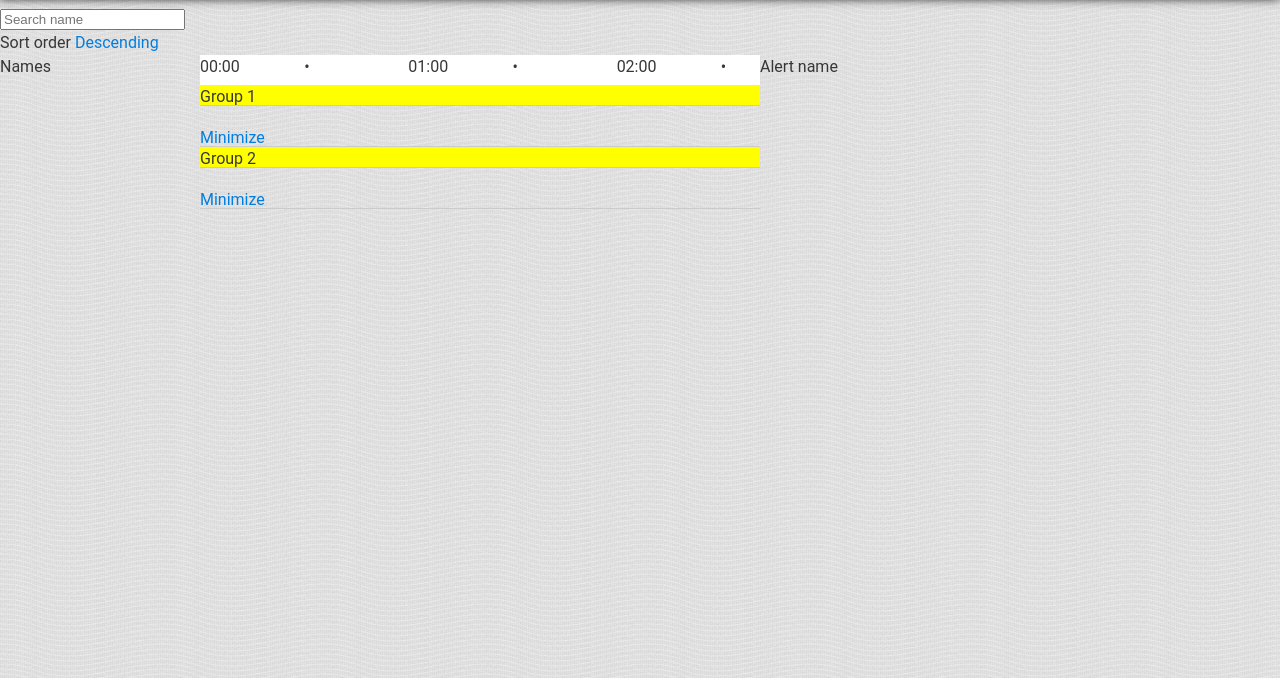
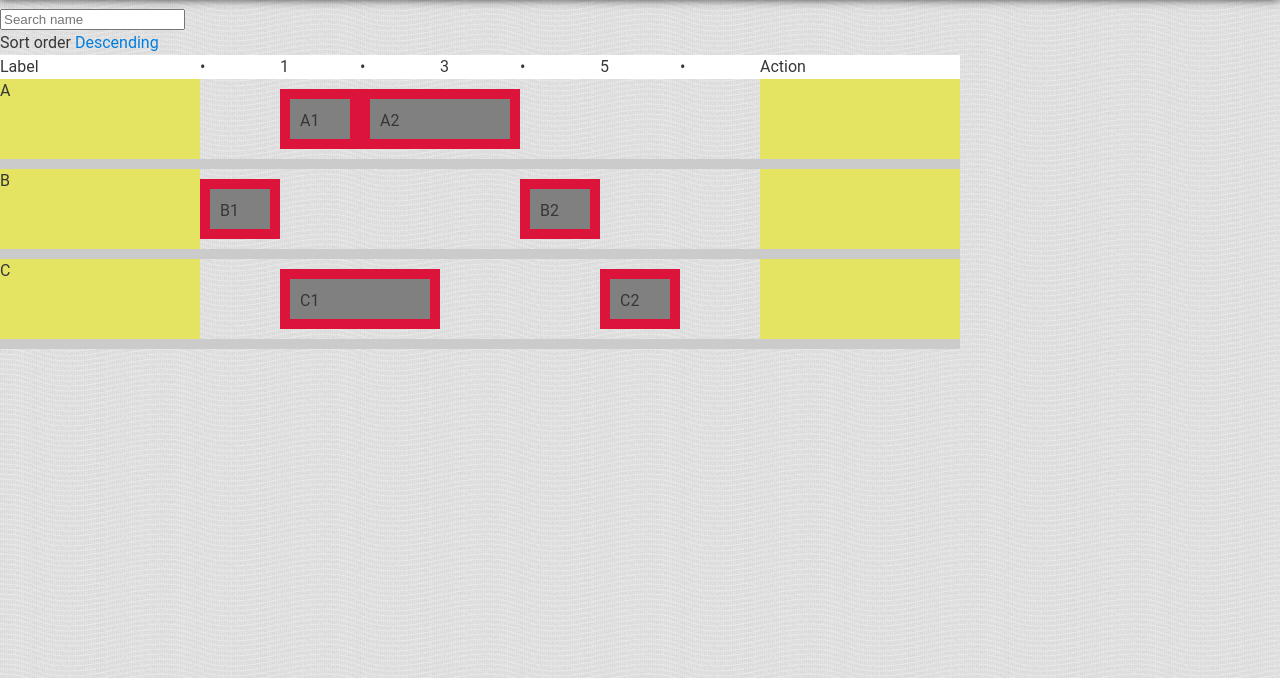
Before and after one commit to narensulegai/angular-gantt, a plain HTML site: page index.html in a window 1280 px wide. Shown: the part 122-800 px from the top of the page. Drawn offline with Linux system fonts and the light colour scheme.

Commit message:
Simpler styling

```diff
--- a/index.html
+++ b/index.html
@@ -33,52 +33,42 @@
 <div class="outer">
 
 
-    <div ng-controller="SampleGnattChartCtrl" class="sample-gantt-chart" ng-init="predicate='label';rev=false">
-        <div class="sample-gantt-chart" ng-init="predicate='label';rev=false">
+    <div ng-controller="SampleGnattChartCtrl" ng-init="reverse=false">
         <div>
             <input type="text" ng-model="search" placeholder="Search name"/>
 
             <div>
                 Sort order
-                    <a ng-click="rev=true" ng-hide="rev">Descending</a>
-                    <a ng-click="rev=false" ng-show="rev">Ascending</a>
+                <a ng-click="reverse=true" ng-hide="reverse">Descending</a>
+                <a ng-click="reverse=false" ng-show="reverse">Ascending</a>
             </div>
         </div>
 
         <div gantt-chart ng-begin="scaleBegin" ng-end="scaleEnd" ng-interval="interval"
-                 ng-label-title="Names" ng-action-title="Alert name" ng-format="formatTime(tic)"
+             ng-label-title="Label" ng-action-title="Action" ng-format="formatTime(tic)"
              ng-scroll-left="scrollLeft" class="scroll-vertical">
 
-                <div ng-repeat="group in groups" ng-init="groupNum = $index">
 
-                    <div gantt-row>
-                        <div gantt-label-container>
-                            <div style="height: 20px;background: #ffff00">
-                                {{ group.group.name }}
+            <div gantt-row ng-repeat="row in data | filter:search | orderBy : 'label' : reverse">
+                <div gantt-label-container style="background: rgb(228, 228, 98)">
+                    <div>
+                        {{ row.label }}
                     </div>
                 </div>
                 <div gantt-bar-container>
-                            <div gantt-bar ng-begin="highlightRegionStart" ng-end="highlightRegionEnd">
-                                <div style="height: 20px;background: grey"></div>
+                    <div gantt-bar ng-repeat="bar in row.bars" ng-begin="bar.start" ng-end="bar.end">
+                        <div style="height: 20px;background: grey;border: 10px solid crimson;padding: 10px">
+                            {{ bar.label }}
                         </div>
                     </div>
-                        <div gantt-action-container>
-                            <div style="height: 20px">
-                                <div ng-click="group.group.minimized=true" ng-hide="group.group.minimized">
-                                    <a>Minimize</a>
                 </div>
-                                <div ng-click="group.group.minimized=false" ng-show="group.group.minimized">
-                                    <a>Maximize</a>
-                                </div>
-                            </div>
+                <div gantt-action-container style="background: rgb(228, 228, 98)">
                 </div>
             </div>
 
         </div>
     </div>
-        </div>
 
-    </div>
 
 </div>
 
--- a/javascripts/controllers/sample_gnatt_chart.js
+++ b/javascripts/controllers/sample_gnatt_chart.js
@@ -7,9 +7,7 @@ angular.module('ganttDemo')
             return moment().startOf('day').add('hours', i).toDate().getTime();
         };
 
-        $scope.scaleBegin = offset(0);
-        $scope.scaleEnd = offset(24);
-        $scope.interval = offset(0.5) - offset(0);
+
         $scope.currentTime = offset(5);
         $scope.highlightRegionStart = offset(6);
         $scope.highlightRegionEnd = offset(7);
@@ -43,96 +41,23 @@ angular.module('ganttDemo')
             return true;
         };
 
-        $scope.groups = [
-            {
-                group: {name: 'Group 1', minimized: false},
-                rows: [
-                    {
-                        label: 'Naren',
-                        tasks: [
-                            {
-                                start: offset(1),
-                                end: offset(2),
-                                label: 'Third Naren'
-                            }
-                        ]
-                    },
-                    {
-                        label: 'Parker',
-                        tasks: [
-                            {
-                                start: offset(11),
-                                end: offset(13),
-                                label: 'Fourth Parker'
-                            }
-                        ]
-                    },
-                    {
-                        label: 'Zen',
-                        tasks: [
-                            {
-                                start: offset(12),
-                                end: offset(13),
-                                label: 'Fifth Zen'
-                            }
-                        ]
-                    }
-                ]
-            },
-            {
-                group: {name: 'Group 2', minimized: false},
-                rows: [
-                    {
-                        label: 'Aditya',
-                        tasks: [
-                            {
-                                start: offset(6),
-                                end: offset(9),
-                                label: 'First Aditya'
-                            },
-                            {
-                                start: offset(7),
-                                end: offset(10),
-                                label: 'First Aditya'
-                            }
-                        ],
-                        shifts: [
-                            {
-                                start: offset(0),
-                                end: offset(6),
-                                type: 'OUT'
-                            },
-                            {
-                                start: offset(6),
-                                end: offset(19),
-                                type: 'IN'
-                            }
-                        ]
-                    },
-                    {
-                        label: 'Chris',
-                        tasks: [
-                            {
-                                start: offset(7),
-                                end: offset(9),
-                                label: 'Second Chris'
-                            }
-                        ],
-                        shifts: [
-                            {
-                                start: offset(0),
-                                end: offset(6),
-                                type: 'OUT'
-                            },
-                            {
-                                start: offset(6),
-                                end: offset(19),
-                                type: 'IN'
-                            }
-                        ]
-                    }
-                ]
-            }
+        $scope.scaleBegin = 0;
+        $scope.scaleEnd = 10;
+        $scope.interval = 1;
+
+        $scope.data = [
+            {label: 'A', bars: [
+                {label: 'A1', start: 1, end: 2},
+                {label: 'A2', start: 2, end: 4}
+            ]},
+            {label: 'B', bars: [
+                {label: 'B1', start: 0, end: 1},
+                {label: 'B2', start: 4, end: 5}
+            ]},
+            {label: 'C', bars: [
+                {label: 'C1', start: 1, end: 3},
+                {label: 'C2', start: 5, end: 6}
+            ]}
         ];
 
         $scope.remove = function (row) {
@@ -150,7 +75,7 @@ angular.module('ganttDemo')
         };
 
         $scope.formatTime = function (t) {
-            return moment(t).minutes() % 60 ? '•' : moment(t).format('HH:mm');
+            return t % 2 ? t : '•';
         };
 
     });
--- a/javascripts/directives/gantt_chart.js
+++ b/javascripts/directives/gantt_chart.js
@@ -78,7 +78,7 @@ angular.module('ganttDemo')
                             var r = scope.rows[angular.element(e).scope().$id];
 
                             if (r.scope.ganttLabelContainer) {
-                                r.scope.ganttLabelContainer.element[0].clientHeight = r.scope.height;
+                                r.scope.ganttLabelContainer.element[0].style.height = r.element[0].clientHeight + 'px';
                                 m.push(r.scope.ganttLabelContainer.element);
                                 element[0].querySelector('.gantt-labels').appendChild(r.scope.ganttLabelContainer.element[0]);
                             }
@@ -90,7 +90,7 @@ angular.module('ganttDemo')
                         if (angular.element(e).scope()) {
                             var r = scope.rows[angular.element(e).scope().$id];
                             if (r.scope.ganttActionContainer) {
-                                r.scope.ganttActionContainer.element[0].clientHeight = r.scope.height;
+                                r.scope.ganttActionContainer.element[0].style.height = r.element[0].clientHeight + 'px';
                                 m.push(r.scope.ganttActionContainer.element);
                                 element[0].querySelector('.gantt-actions').appendChild(r.scope.ganttActionContainer.element[0]);
                             }
@@ -112,7 +112,7 @@ angular.module('ganttDemo')
                 };
 
                 scope.purge = function () {
-                    _.each(element.find('[gantt-action-container], [gantt-label-container]'), function (e) {
+                    _.each(element[0].querySelectorAll('[gantt-action-container], [gantt-label-container]'), function (e) {
                         if (angular.element(e).scope().$$destroyed) {
                             angular.element(e).remove();
                         }
--- a/stylesheets/gantt_chart.css
+++ b/stylesheets/gantt_chart.css
@@ -5,12 +5,6 @@
 
 .gantt-left-container {
     width: 200px;
-}
-
-[scale] {
-    width: 500px;
-    height: 30px;
-    background: white;
 }
 
 .gantt-right-container {
@@ -26,21 +20,23 @@
     height: 40px;
 }
 
-div[gantt-row], div[gantt-label-container] {
-    border-bottom: 1px solid #cbcbcb;
+div[gantt-row], div[gantt-label-container], div[gantt-action-container] {
+
+    border-bottom: 10px solid #cbcbcb;
+}
+
+div[gantt-row] {
+    padding-top: 10px;
+    padding-bottom: 10px;
 }
 
 .gantt-action-title, .gantt-label-title, div[scale] {
-    height: 30px;
-}
-
-.custom-bar {
-    position: relative;
-    height: 100%;
+    height: 24px;
+    background: white;
 }
 
 div[gantt-row], div[scale] {
-    width: 5000px;
+    width: 800px;
 }
 
 .gantt-container {
@@ -61,22 +57,12 @@ div[gantt-row], div[scale] {
 
 .scroll-horizontal {
     overflow-x: scroll;
+    overflow-y: auto;
 }
 
 .scroll-vertical {
     overflow-y: scroll;
-}
-
-.scroll-vertical::-webkit-scrollbar {
-    display: none;
-}
-
-.touch-action {
-    -ms-touch-action: none;
-}
-
-.italic {
-    font-style: italic;
+    overflow-x: auto;
 }
 
 .relative {
```
Lines whose indentation alone changed are shown as unchanged.
